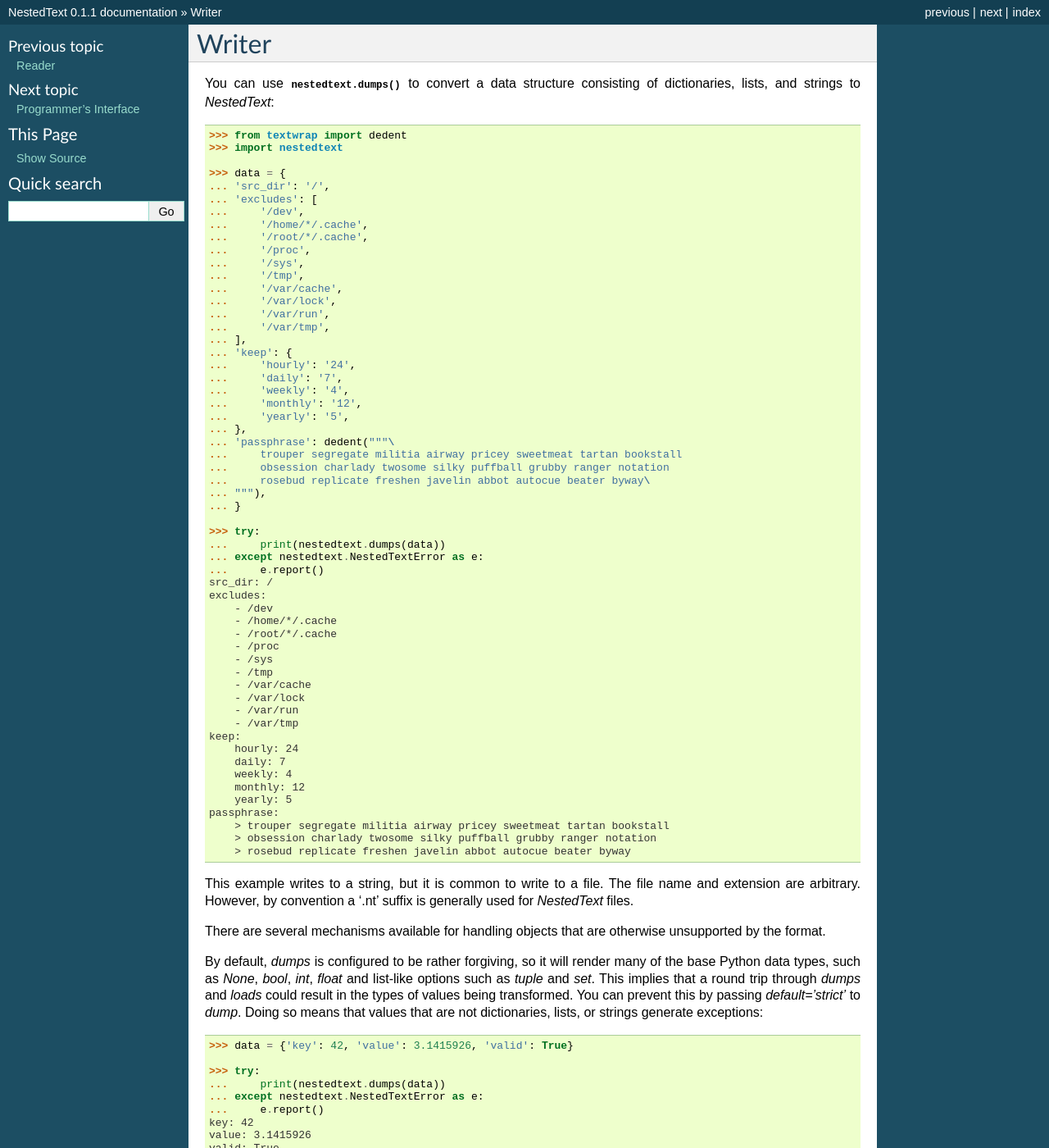
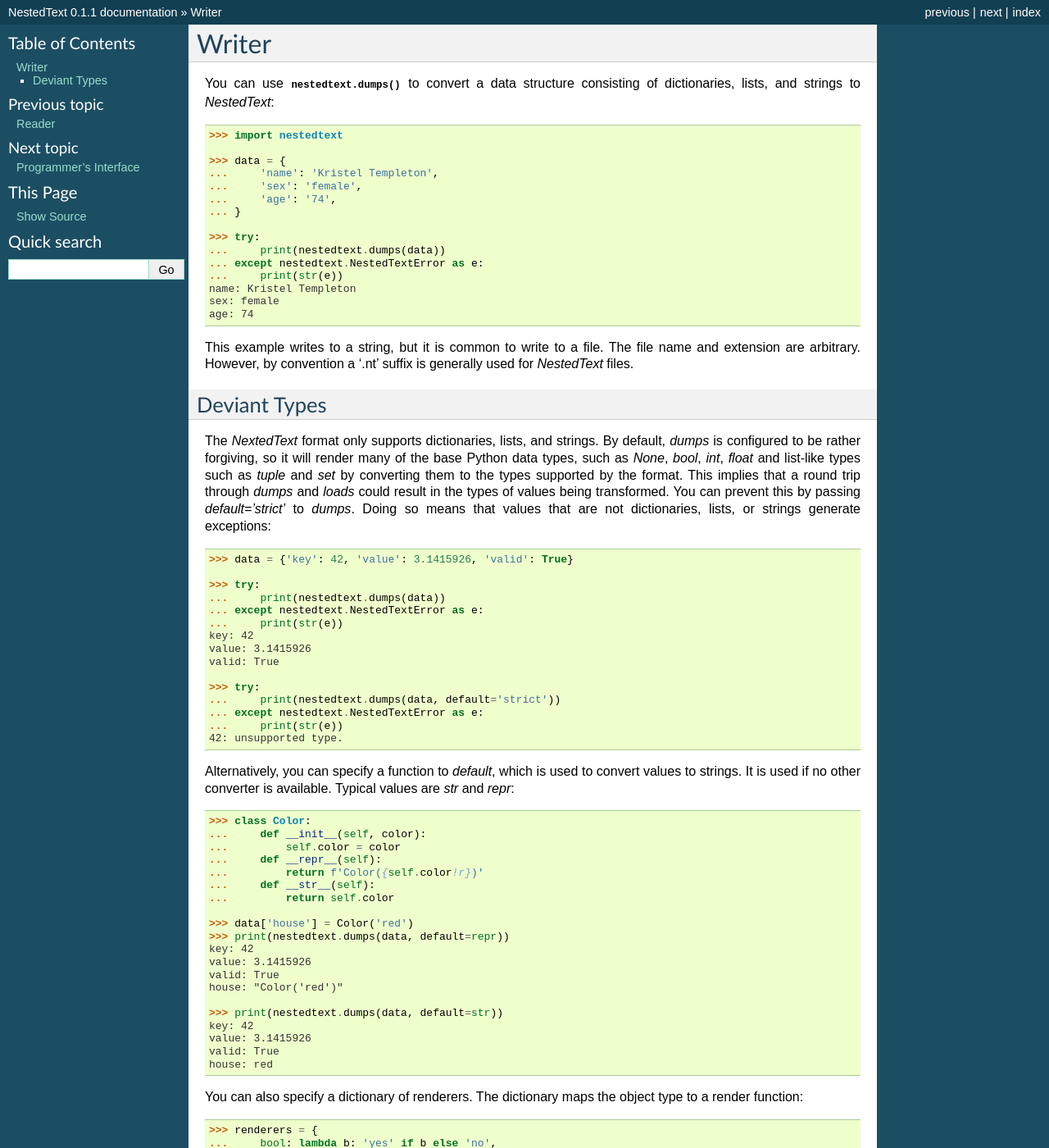
Before and after one commit to KenKundert/nestedtext, a Sphinx documentation site: the page built from doc/writer.rst, in a window 1280 px wide and 1400 px high. Shown: the whole window at 82% size. Built offline with Sphinx 7.4.7, drawn with Linux system fonts in a browser that asks for light colours; some of the changed text lies outside the part shown.

```diff
--- a/doc/releases.rst
+++ b/doc/releases.rst
@@ -5,5 +5,7 @@ Releases
     | Version: 0.1.1
     | Released: 2020-08-31
 
-**Stable Releases**:
-    | None yet.
+    - General refinements.
+
+**0.1 (2020-08-30)**:
+    - Initial release.
--- a/doc/writer.rst
+++ b/doc/writer.rst
@@ -6,78 +6,38 @@ dictionaries, lists, and strings to *NestedText*:
 
 .. code-block:: python
 
-    >>> from textwrap import dedent
     >>> import nestedtext
 
     >>> data = {
-    ... 'src_dir': '/',
-    ... 'excludes': [
-    ...     '/dev',
-    ...     '/home/*/.cache',
-    ...     '/root/*/.cache',
-    ...     '/proc',
-    ...     '/sys',
-    ...     '/tmp',
-    ...     '/var/cache',
-    ...     '/var/lock',
-    ...     '/var/run',
-    ...     '/var/tmp',
-    ... ],
-    ... 'keep': {
-    ...     'hourly': '24',
-    ...     'daily': '7',
-    ...     'weekly': '4',
-    ...     'monthly': '12',
-    ...     'yearly': '5',
-    ... },
-    ... 'passphrase': dedent("""\
-    ...     trouper segregate militia airway pricey sweetmeat tartan bookstall
-    ...     obsession charlady twosome silky puffball grubby ranger notation
-    ...     rosebud replicate freshen javelin abbot autocue beater byway\
-    ... """),
+    ...     'name': 'Kristel Templeton',
+    ...     'sex': 'female',
+    ...     'age': '74',
     ... }
 
     >>> try:
     ...     print(nestedtext.dumps(data))
     ... except nestedtext.NestedTextError as e:
-    ...     e.report()
-    src_dir: /
-    excludes:
-        - /dev
-        - /home/*/.cache
-        - /root/*/.cache
-        - /proc
-        - /sys
-        - /tmp
-        - /var/cache
-        - /var/lock
-        - /var/run
-        - /var/tmp
-    keep:
-        hourly: 24
-        daily: 7
-        weekly: 4
-        monthly: 12
-        yearly: 5
-    passphrase:
-        > trouper segregate militia airway pricey sweetmeat tartan bookstall
-        > obsession charlady twosome silky puffball grubby ranger notation
-        > rosebud replicate freshen javelin abbot autocue beater byway
+    ...     print(str(e))
+    name: Kristel Templeton
+    sex: female
+    age: 74
 
 This example writes to a string, but it is common to write to a file.  The file
 name and extension are arbitrary. However, by convention a '.nt' suffix is
 generally used for *NestedText* files.
 
-There are several mechanisms available for handling objects that are otherwise
-unsupported by the format.
 
+Deviant Types
+~~~~~~~~~~~~~
+
+The *NextedText* format only supports dictionaries, lists, and strings.
 By default, *dumps* is configured to be rather forgiving, so it will render many
 of the base Python data types, such as *None*, *bool*, *int*, *float* and
-list-like options such as *tuple* and *set*. This implies that a round trip
-through *dumps* and *loads* could result in the types of values being
-transformed. You can prevent this by passing `default='strict'` to *dump*. Doing
-so means that values that are not dictionaries, lists, or strings generate
-exceptions:
+list-like types such as *tuple* and *set* by converting them to the types
+supported by the format.  This implies that a round trip through *dumps* and
+*loads* could result in the types of values being transformed. You can prevent
+this by passing `default='strict'` to *dumps*.  Doing so means that values that
+are not dictionaries, lists, or strings generate exceptions:
 
 .. code-block:: python
 
@@ -86,7 +46,7 @@ exceptions:
     >>> try:
     ...     print(nestedtext.dumps(data))
     ... except nestedtext.NestedTextError as e:
-    ...     e.report()
+    ...     print(str(e))
     key: 42
     value: 3.1415926
     valid: True
@@ -139,12 +99,30 @@ type to a render function:
     >>> try:
     ...    print(nestedtext.dumps(data, renderers=renderers))
     ... except nestedtext.NestedTextError as e:
-    ...     e.report()
+    ...     print(str(e))
     key: 0x2a
     value: 3.14
     valid: yes
     house: red
 
+If the dictionary maps a type to *None*, then the default behavior is used for
+that type. If it maps to *False*, then an exception is raised:
+
+.. code-block:: python
+
+    >>> renderers = {
+    ...     bool: lambda b: 'yes' if b else 'no',
+    ...     int: hex,
+    ...     float: False,
+    ...     Color: lambda c: c.color,
+    ... }
+
+    >>> try:
+    ...    print(nestedtext.dumps(data, renderers=renderers))
+    ... except nestedtext.NestedTextError as e:
+    ...     print(str(e))
+    3.1415926: unsupported type.
+
 Both *default* and *renderers* may be used together. *renderers* has priority
-over the built-in types and *default*. When a function is specified as
+over the built-in types and *default*.  When a function is specified as
 *default*, it is always applied as a last resort.
--- a/nestedtext.py
+++ b/nestedtext.py
@@ -444,6 +444,8 @@ def dumps(obj, *, sort_keys=False, indent=4, renderers=None, default=None, level
         valid: yes
         color: red
 
+    Mapping a type to *False* in *renderers* results in an exception being
+    raised if that type is found.
     """
 
     # define sort function
```
Also changed, not shown: README.rst (+7 -7 lines), doc/format.rst (+35 -33 lines), doc/index.rst (+6 -6 lines), doc/reader.rst (+13 -55 lines).
